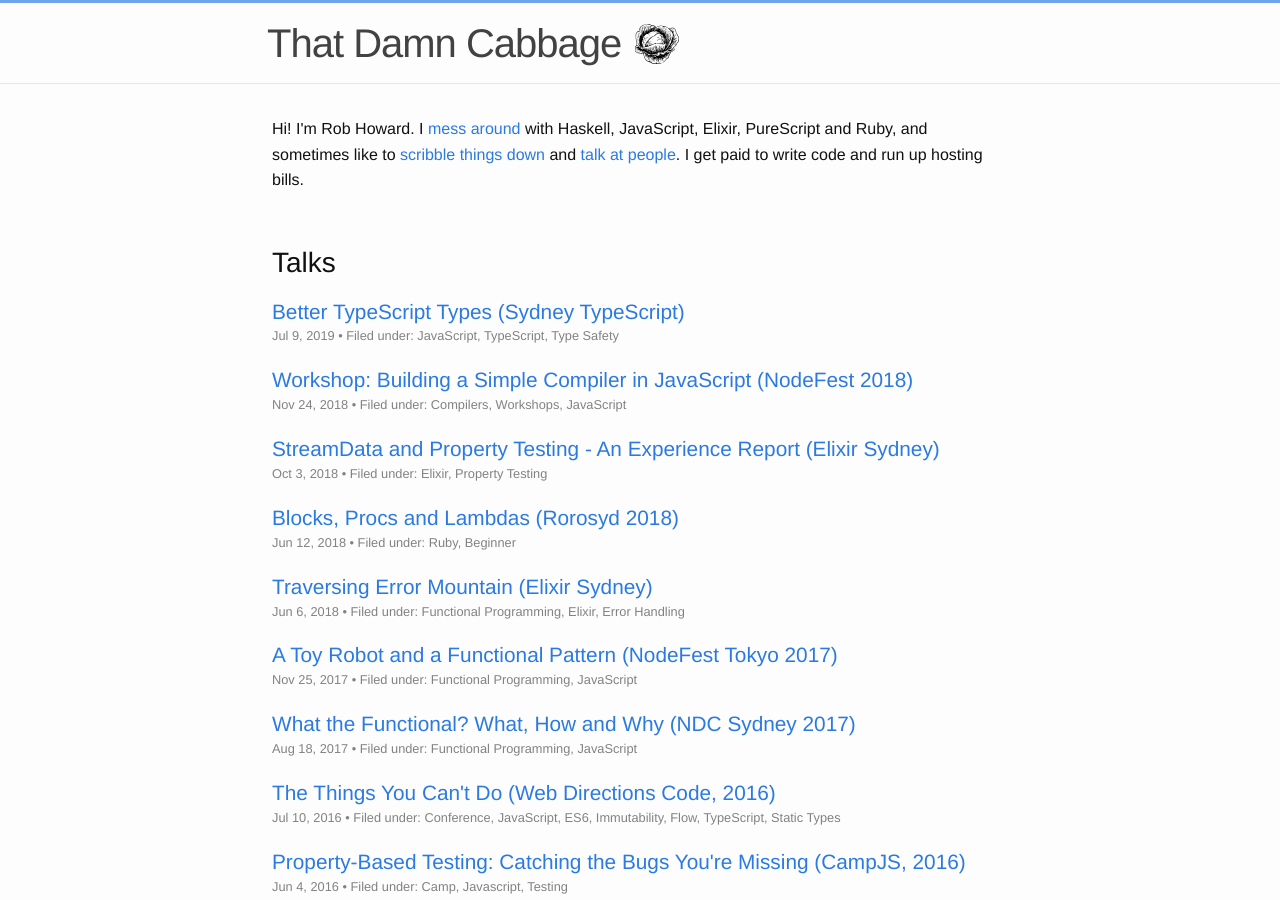
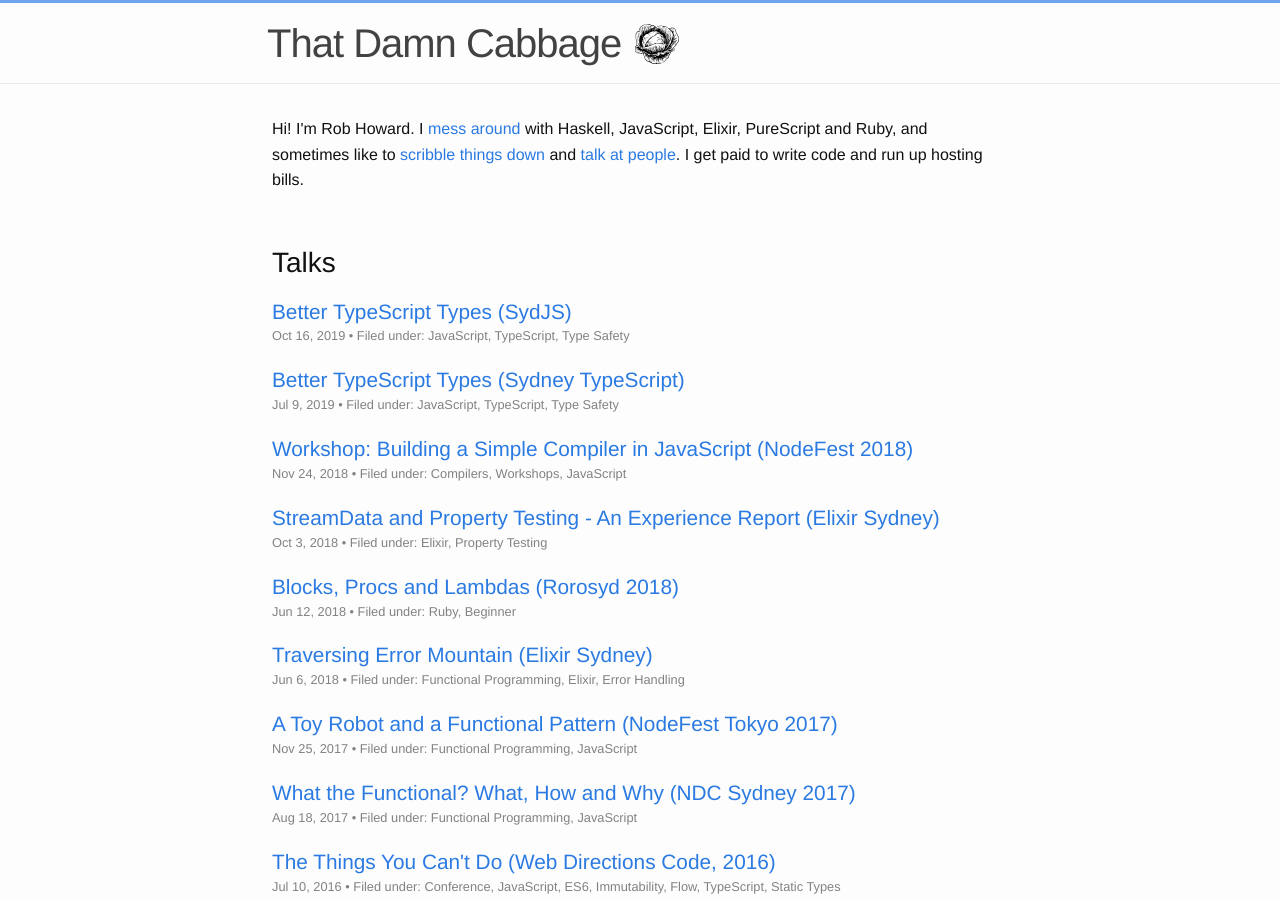
Before and after one commit to damncabbage/deadname.id.au, a Jekyll site: the page built from index.html, in a window 1280 px wide and 900 px high. Built offline with Jekyll 4.4.1, drawn with Linux system fonts in a browser that asks for light colours; some of the changed lines change nothing that is shown.

Commit message:
Adds SydJS TypeScript talk.

```diff
--- a/_talks/2019/07/better-typescript-types.md
+++ b/_talks/2019/07/better-typescript-types.md
@@ -15,6 +15,8 @@ excerpt: |
   A quick tour through some ways we can make our types work harder for us, to prevent unwanted nasties creeping in. We'll cover 'shrinking' our types to better fit our problems, how to avoid repeating yourself, and some TypeScript quirks to avoid.
 ---
 
+**Note:** This talk has since been reworked, and later given at [CampJS and SydJS](/talks/2019/10/better-typescript-types).
+
 <a class="pdf" href="/talks/2019/07/better-typescript-types.pdf">
   <img src="/talks/2019/07/better-typescript-types.png" />
   <span>Talk Slides PDF (1.6MB)</span>
--- /dev/null
+++ b/_talks/2019/10/better-typescript-types.md
@@ -0,0 +1,35 @@
+---
+layout: talk
+title: "Better TypeScript Types"
+venue: "SydJS"
+date: "2019-10-16 19:00"
+listed: true
+published: true
+categories:
+- JavaScript
+- TypeScript
+- Type Safety
+thumbnail_url: "/talks/2019/10/better-typescript-types.png"
+twitter_card: "summary"
+excerpt: |
+  A quick tour through some ways we can make our types work harder for us, to prevent unwanted nasties creeping in. We'll cover 'shrinking' our types to better fit our problems, how to avoid repeating yourself, some TypeScript quirks to avoid, and we'll try thinking about some TypeScript fundamentals in a different way.
+---
+
+<a class="pdf" href="/talks/2019/10/better-typescript-types.pdf">
+  <img src="/talks/2019/10/better-typescript-types.png" />
+  <span>Talk Slides PDF (1.6MB)</span>
+</a>
+
+> A quick tour through some ways we can make our types work harder for us, to prevent unwanted nasties creeping in. We'll cover 'shrinking' our types to better fit our problems, how to avoid repeating yourself, some TypeScript quirks to avoid, and we'll try thinking about some TypeScript fundamentals in a different way.
+
+References:
+* [https://kentcdodds.com/blog/make-impossible-states-impossible](https://kentcdodds.com/blog/make-impossible-states-impossible)
+* [https://www.typescriptlang.org/docs/handbook/advanced-types.html#exhaustiveness-checking](https://www.typescriptlang.org/docs/handbook/advanced-types.html#exhaustiveness-checking)
+* [https://michalzalecki.com/nominal-typing-in-typescript/](https://michalzalecki.com/nominal-typing-in-typescript/)
+* [https://spin.atomicobject.com/2018/01/15/typescript-flexible-nominal-typing/](https://spin.atomicobject.com/2018/01/15/typescript-flexible-nominal-typing/)
+* [https://www.typescriptlang.org/docs/handbook/utility-types.html](https://www.typescriptlang.org/docs/handbook/utility-types.html)
+* [https://dev.to/busypeoples/notes-on-typescript-pick-exclude-and-higher-order-components-40cp](https://dev.to/busypeoples/notes-on-typescript-pick-exclude-and-higher-order-components-40cp)
+* [https://medium.com/@martin_hotell/interface-vs-type-alias-in-typescript-2-7-2a8f1777af4c](https://medium.com/@martin_hotell/interface-vs-type-alias-in-typescript-2-7-2a8f1777af4c)
+* [https://mariusschulz.com/blog/typescript-3-0-the-unknown-type](https://mariusschulz.com/blog/typescript-3-0-the-unknown-type)
+* [https://gcanti.github.io/io-ts/](https://gcanti.github.io/io-ts/)
+* [https://basarat.gitbooks.io/typescript/](https://basarat.gitbooks.io/typescript/)
```
Also changed, not shown: _talks/2019/10/better-typescript-types.png (added), 1 other file.
